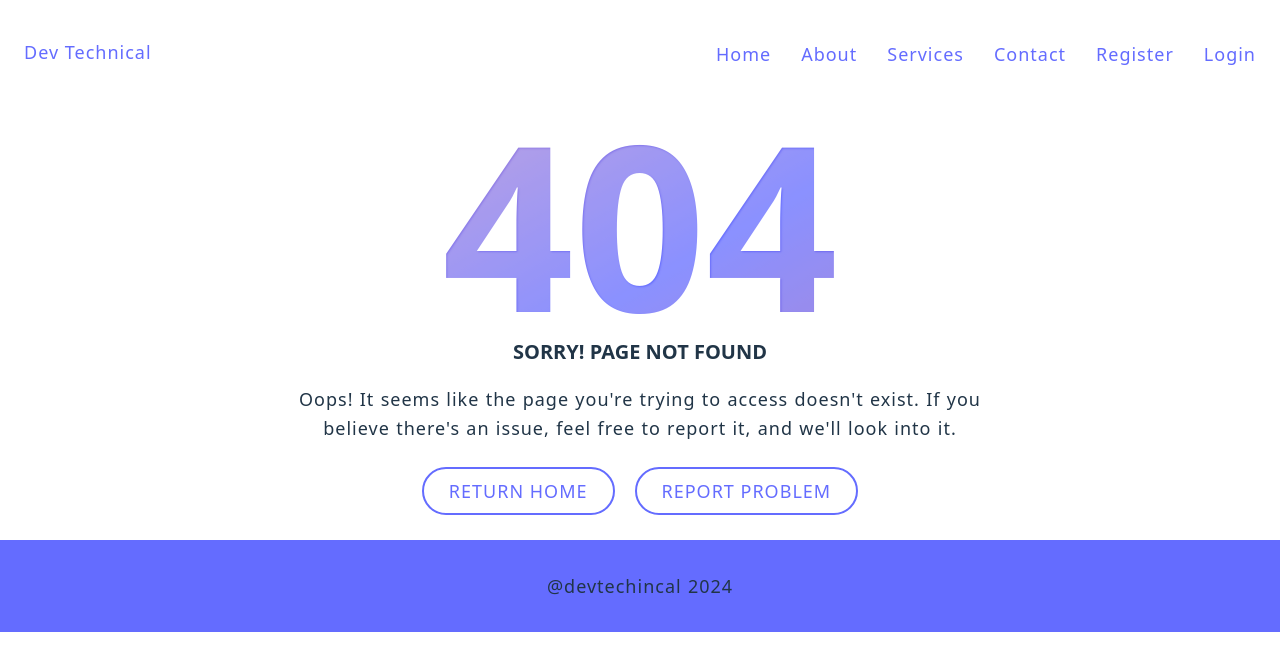
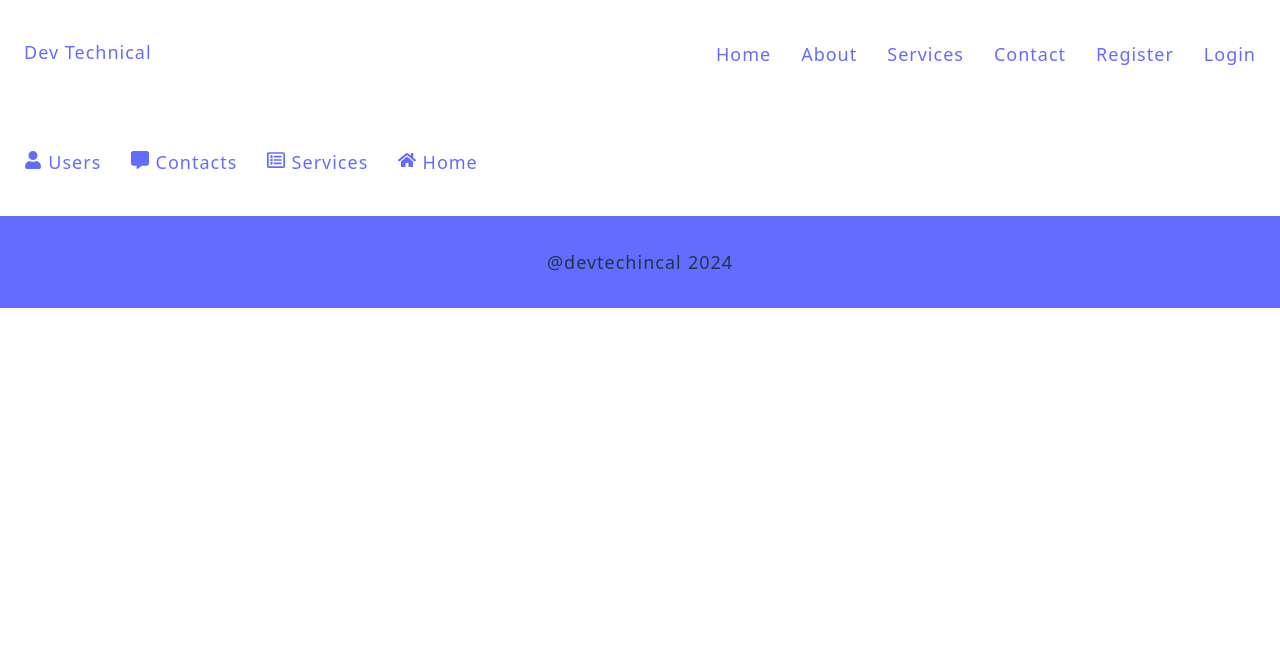
Before and after one commit to Sumit0925/Mern_Porject, a React (Vite) app in the folder client/: page /admin in a window 1280 px wide. Shown: the top 670 px of the page. Built offline with nearby package versions, Linux system fonts and the light colour scheme; no server answers.

Commit message:
15th commit

```diff
--- a/client/package.json
+++ b/client/package.json
@@ -13,6 +13,7 @@
     "axios": "^1.7.3",
     "react": "^18.3.1",
     "react-dom": "^18.3.1",
+    "react-icons": "^5.3.0",
     "react-router-dom": "^6.26.0",
     "react-toastify": "^10.0.5"
   },
--- a/client/src/App.jsx
+++ b/client/src/App.jsx
@@ -10,6 +10,9 @@ import { Navbar } from "./components/Navbar";
 import { Error } from "./pages/Error";
 import { Footer } from "./components/Footer";
 import { Logout } from "./pages/Logout";
+import { AdminLayout } from "./components/layout/AdminLayout";
+import { AdminUsers } from "./pages/AdminUsers";
+import { AdminContacts } from "./pages/AdminContacts";
 
 function App() {
   return (
@@ -24,8 +27,17 @@ function App() {
           <Route path="/register" element={<Register />} />
           <Route path="/login" element={<Login />} />
           <Route path="logout" element={<Logout/>}/>
+            {/* For wild path i.e path other than we created */}
+          <Route path="*" element={<Error />} />
 
-          <Route path="*" element={<Error />} />
+          {/* Nested Route  */}
+          <Route path="/admin" element={<AdminLayout/>}>
+          {/* To access route under parent route i.e "/admin" you have to use <Outlet/> component in parent route  */}
+            <Route path="users" element={<AdminUsers/>} />
+            <Route path="contacts" element={<AdminContacts/>} />
+          </Route>
+
+
         </Routes>
         <Footer />
       </BrowserRouter>
--- /dev/null
+++ b/client/src/components/layout/AdminLayout.jsx
@@ -0,0 +1,37 @@
+import React from "react";
+import { NavLink, Outlet } from "react-router-dom";
+import { FaHome, FaRegListAlt, FaUser } from "react-icons/fa";
+import {FaMessage} from "react-icons/fa6"
+export const AdminLayout = () => {
+  return (
+    <>
+      <header>
+        <div className="container">
+          <nav>
+            <ul>
+              <li>
+                <NavLink to="/admin/users">
+                  <FaUser /> Users
+                </NavLink>
+              </li>
+              <li>
+                <NavLink to="/admin/contacts">
+                  <FaMessage /> Contacts
+                </NavLink>
+              </li>
+              <li>
+                <NavLink to="/services"><FaRegListAlt/> Services</NavLink>
+              </li>
+              <li>
+                <NavLink to="/">
+                  <FaHome /> Home
+                </NavLink>
+              </li>
+            </ul>
+          </nav>
+        </div>
+      </header>
+      <Outlet />
+    </>
+  );
+};
--- /dev/null
+++ b/client/src/pages/AdminContacts.jsx
@@ -0,0 +1,7 @@
+import React from 'react'
+
+export const AdminContacts = () => {
+  return (
+    <h1>Hello This is Admin Contacts Page</h1>
+  )
+}
--- /dev/null
+++ b/client/src/pages/AdminUsers.jsx
@@ -0,0 +1,7 @@
+import React from 'react'
+
+export const AdminUsers = () => {
+  return (
+    <h1>Hello This is Admin Users Page</h1>
+  )
+}
```
Also changed, not shown: 1 other file (tests, documents, lock files or other folders).
